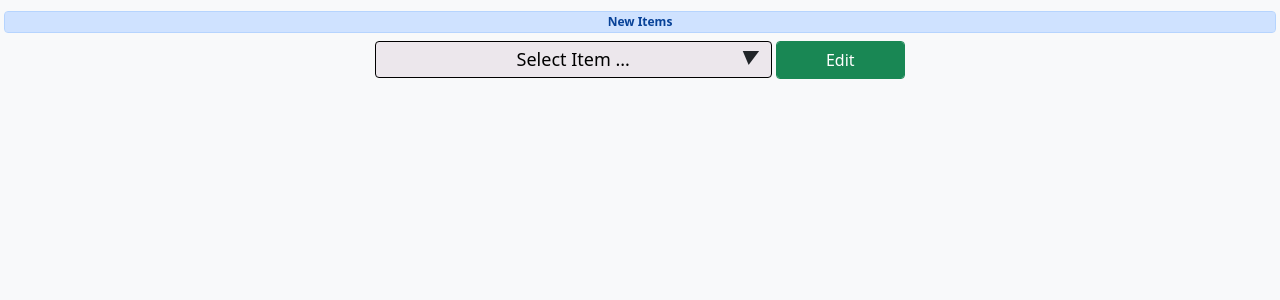
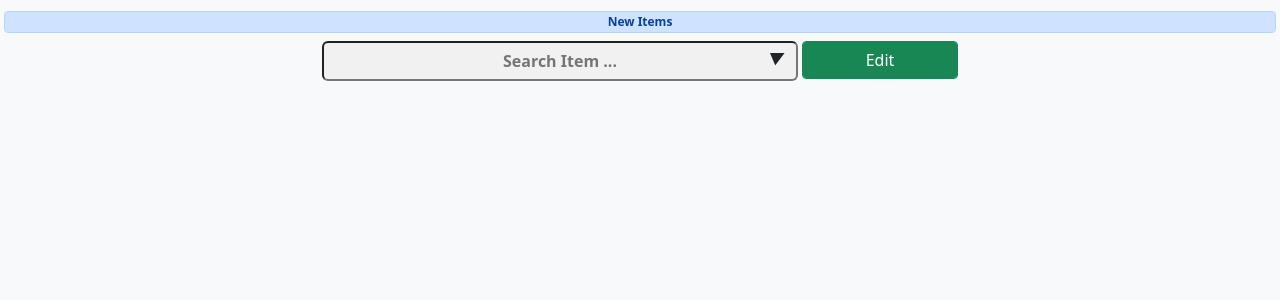
Before and after one commit to mkindia/order-m, a Django app: page /items/edit/ in a window 1280 px wide. Shown: the part 52-352 px from the top of the page. Run offline with Django 3.2, Linux system fonts and the light colour scheme; the first user in the database is signed in; data comes from the database, SQL or seed files in the repository; some libraries are stand-ins or nearby versions.

Commit message:
31-07-21

```diff
--- a/makeorders/models.py
+++ b/makeorders/models.py
@@ -94,7 +94,7 @@ class Sentorder(models.Model):
 
     orders = models.ForeignKey(Orders, on_delete=models.CASCADE)
     date = models.DateField()
-    qty = models.FloatField(default=1)
+    qty = models.FloatField()
     status = models.CharField(max_length=30,blank=True, null=True, choices=sent_cancel,default='Delivered',)
     consignee_id=models.PositiveIntegerField(blank=True, null=True,)
     by = models.CharField(max_length=30, blank=True, null=True, choices=by,default='ByUs',)
--- a/makeorders/templates/addsent.html
+++ b/makeorders/templates/addsent.html
@@ -62,6 +62,7 @@
         </div>
 
     </div>
+
 </form>
 
 {% if messages %}{% for message in messages %}
@@ -71,5 +72,8 @@
 <!-- {% if message.tags %} class="{{message.tags}}" {% endif %} -->
 
 {% endfor %}{% endif %}
+<script>
+document.getElementById("id_qty").value={{bal}}
+</script>
 
 {% endblock content %}
--- a/makeorders/templates/base.html
+++ b/makeorders/templates/base.html
@@ -11,14 +11,12 @@
   <!-- Required meta tags -->
   <meta charset="utf-8">
 
-   <meta http-equiv="refresh" content="2360">
+  <meta http-equiv="refresh" content="2360">
   <meta name="viewport" content="width=device-width, initial-scale=1">
- <script src="{% static 'js/jQuery.js' %}"></script>
+
  <link rel="stylesheet" href="{% static 'css/forsearch.css'%}"/>
  {% block css %} {% endblock css %}
 
- <!-- Select2 css -->
- <link href="https://cdn.jsdelivr.net/npm/select2@4.1.0-rc.0/dist/css/select2.min.css" rel="stylesheet" />
   <!-- Bootstrap CSS -->
   <link href="https://cdn.jsdelivr.net/npm/bootstrap@5.0.1/dist/css/bootstrap.min.css" rel="stylesheet"
     integrity="sha384-+0n0xVW2eSR5OomGNYDnhzAbDsOXxcvSN1TPprVMTNDbiYZCxYbOOl7+AMvyTG2x" crossorigin="anonymous">
--- a/makeorders/templates/for_data.html
+++ b/makeorders/templates/for_data.html
@@ -90,6 +90,7 @@
                                                  <form action="{% url 'addsent' 'add' %}">
                                                         <input type="hidden" name="oid" value={{ orders.id }}>
                                                         <input type="hidden" name="item_id" value={{ orders.item_id }}>
+                                                        <input type="hidden" name="bal" value={{ orders.balance }}>
                                                         <input type="hidden" name="unit" value={{ orders.unit }}>
                                                         <input type="hidden" name="item_price" value={{ orders.item_price }}>
                                                         <input class="form-control btn-outline-dark btn-sm"
--- a/makeorders/templates/items.html
+++ b/makeorders/templates/items.html
@@ -10,7 +10,7 @@
 
 
 {% if messages %}
-{% for message in messages %} {% if message.tags %} class="{{message.tags}}" {% endif %}
+{% for message in messages %} {% if message.tags %} {% endif %}
 <div {% if message.tags == 'success' %} class="alert alert-success alert-dismissible fade show mt-2" {% endif %}
      {% if message.tags == 'warning' %} class="alert alert-danger alert-dismissible fade show mt-2" {% endif %} >
 
@@ -22,7 +22,7 @@
 {% endif %}
 
 <h6 class="form-control badge alert-primary text-center"> New Items </h6>
-<div class="col-sm-10 col-md-8 col-lg-5 mx-auto">
+<div class="col-sm-12 col-md-10 col-lg-6 mx-auto">
 <form class="form" method="POST">
     {% csrf_token %}
     <div class="row g-1">
@@ -30,10 +30,18 @@
 
         <div class="col-9" >
           <div class="dropdowndiv" >
-            <div class="dropbtn">
-            <input onclick="myFunction()" type="button" value2send="" id="showinput" class="searchonclick" value="Select Item ..."><i class="downaero"> &#9660;</i>
-            </div>
+
+            <input onclick="myFunction()"
+            type="text" readonly value2send=""placeholder="Search Item ..."
+             name="selectedItem" id="showinput"
+             style="width: 100%;font-weight:bold;
+             border-radius: 6px;padding: 6px; text-align: center;
+             background-color: rgb(241, 241, 241);">
+
+             <i class="downaero" style="top: 6px; position: absolute; margin-left: -30px;"> &#9660;</i>
+
              <div id="myDropdown" class="dropdown-content">
+
               <input type="text" list="items" oninput="onInput()" id="input" class="searchtext" />
 
               <datalist id="items">
@@ -59,7 +67,4 @@
 
 
 
-</div>
-
-
 {% endblock content %}
--- a/makeorders/templates/itemwise_data.html
+++ b/makeorders/templates/itemwise_data.html
@@ -100,6 +100,7 @@ $(function() {
         if(ounit.trim() == "Roll"){Roll += parseFloat(bal);}
         if(ounit.trim() == "Liter"){Liter += parseFloat(bal);}
 
+
          }
         var  balance = "";
         if(Carton !=0 ){balance = balance + " , " + Carton + " / Carton"};
@@ -113,6 +114,7 @@ $(function() {
         if(Roll !=0 ){balance =balance + " , " + Roll + " / Roll"};
         if(Liter !=0 ){balance =balance + " , " + Liter + " / Liter"};
 
+
         balance = balance.substring(2);
 
         document.getElementById('total').innerHTML = "<span style=\"color:#000000\">Balance : </span>" + "<span style=\"color:#e60000;font-weight:bold;margin-right:2%\">"+balance+"</span>";
--- a/makeorders/views.py
+++ b/makeorders/views.py
@@ -3,7 +3,7 @@ from django.utils import timezone
 from django.db.models.fields import BLANK_CHOICE_DASH, DateTimeField, IntegerField, NullBooleanField
 from django.forms.widgets import DateInput, DateTimeBaseInput, NullBooleanSelect
 from django.shortcuts import redirect, render, HttpResponseRedirect
-from django.http import JsonResponse
+from django.http import JsonResponse, response
 from django.contrib.auth.forms import AuthenticationForm
 from django.contrib.auth import authenticate, login, logout
 from django.contrib import messages
@@ -241,6 +241,7 @@ def addsent(request, atri):
         if atri=='add':
             sento = Orders.objects.filter(id= request.GET.get('oid'))
             sentform=Sentorderform()
+            bal=request.GET.get('bal')
             ordercarton=0
             findconsignee=0
             for c in sento :
@@ -290,7 +291,8 @@ def addsent(request, atri):
                 else:
 
                     sentform=Sentorderform()
-
+            else:
+                    return render(request,'addsent.html',{'sentform':sentform,'bal':bal,'action':action})
         if atri=='edit':
             sid=request.GET.get('sid')
             sdetail=Sentorder.objects.get(pk=sid)
@@ -481,13 +483,14 @@ def items(request, atri):
 
         if atri=='edit':
 
-            if request.POST.get('item_id'):
-                pid=request.POST.get('item_id')
+            if request.POST.get('selectedItem'):
+
+                pid=Items.objects.get(item_name=request.POST.get('selectedItem').title())
 
                 itemform=Itemsform(request.POST)
                 if itemform.is_valid():
                     name=itemform.cleaned_data['item_name'].title()
-                    pi=Items.objects.get(pk=int(pid))
+                    pi=Items.objects.get(pk=int(pid.id))
                     conflict=Items.objects.all()
                     con=''
                     noofcon=0
@@ -499,26 +502,28 @@ def items(request, atri):
                         messages.warning(request,'Item Already Exist  '+ name)
                         return HttpResponseRedirect('/items/edit/')
                     else :
-                        sev=Items.objects.get(id=int(pid))
+                        sev=Items.objects.get(id=int(pid.id))
                         sev.item_name=name
                         sev.save()
                         messages.success(request,'Item Update Success  '+ name)
                         return HttpResponseRedirect('/items/edit/')
 
         if atri=='delete':
+             print(request.POST.get('item_id'))
+             if request.method=='POST':
+                item_id=request.POST.get('item_id')
+                if request.POST.get('item_id'):
 
-             if request.method=='POST':
-                if request.POST.get('item_id'):
                     item1='None'
-                    ordfom=Orders.objects.filter(item_id=request.POST.get('item_id'))
-                    for it in ordfom :
-                        item1=it.item_id
+                    ordfom=Orders.objects.filter(item_id=item_id)
+                    for item in ordfom:
+                       item1=item.item_id
 
                     if item1 == 'None':
-                        pid=Items.objects.get(pk=request.POST.get('item_id'))
+                        pid=Items.objects.get(pk=item_id)
                         pid.delete()
                     else:
-                        itemname=Items.objects.filter(pk=request.POST.get('item_id'))
+                        itemname=Items.objects.filter(pk=item_id)
                         for inn in itemname:
                              item1=inn.item_name
 
@@ -533,7 +538,11 @@ def items_data(request):
     item=Items.objects.all()
     sitem=item.latest('updated_at')
     lastitemname=sitem.item_name
-    return render(request,'items_data.html',{'items':item, 'sitem':lastitemname})
+    lastitemid=sitem.id
+    response ={'sitem':lastitemname,'sid':lastitemid,'items':item}
+    #return JsonResponse(response)
+    # return response.HttpResponse("hello",context:)
+    return render(request,'items_data.html',response)
 
 def add_party(request,pr):
     if request.user.is_authenticated:
--- a/static/css/forsearch.css
+++ b/static/css/forsearch.css
@@ -1,7 +1,7 @@
 
   .dropbtn {
-   background-color: rgb(236, 231, 236);
 
+   background-color: rgb(227, 230, 231);
    border:1px black solid;
 
    font-size: 18px;
@@ -11,6 +11,7 @@
    border-radius: 4px;
 
    cursor: pointer;
+
  }
 
  .dropbtn:hover, .dropbtn:focus {
@@ -27,19 +28,11 @@
 
  .dropdown-content {
    display: none;
-   background-color: rgb(221, 221, 221);
+   text-align: center;
    border-radius: 6px;
-   text-align: center;
-
-   align-content: center;
- }
- .searchonclick{
-    width: 100%; background-color: transparent; border-width: 0px; padding: 4px;
  }
 
-.downaero{
-    text-align:center; margin-top: 3px; width: auto;margin-left: -30px;  position: absolute;
-}
+
  .searchtext{
   font-size: 18px;
   margin-left: -50%;
@@ -49,5 +42,6 @@
   text-align: center;
   position:absolute;
 
+
  }
 .show {display: block;}
--- a/static/js/ajex.js
+++ b/static/js/ajex.js
@@ -16,7 +16,7 @@ $(document).ready(function(){
     {
      var el = document.createElement("div");
 
-     el.setAttribute("style","font-size:22px;font-weight:bold; border-radius:20px;color:black;border-color: black ;position:absolute;z-index:10000;top:0%;width:100%;line-height:50px; background-color:#00f7ff; text-align:center;");
+     el.setAttribute("style","font-size:22px;font-weight:bold;margin-left:15%;top:2px; border-radius:10px;color:black;border-color:#4385cc ; border-width:4px; border-style: solid; position:absolute;z-index:10000;width:70%;line-height:auto; background-color:#f2f6f8; text-align:center;");
 
      el.innerHTML = msg
      setTimeout(function(){
@@ -34,7 +34,7 @@ $(document).ready(function(){
     //for search box
 
  if(window.location.pathname=='/'){
-
+       // tempAlert("hrkkkh hjgd fjghj",5000);
         document.getElementById("consign").disabled=true;
 
         function showAjexOrder(pid,con)
@@ -401,7 +401,9 @@ if(window.location.pathname=='/items/edit/'){
             success: function (data) {
 
                 $("#form_data").html(data);
-            }
+            },
+            fail : function(){alert('Item Not Found')},
+            error: function(){alert('page not found')}
         });
     }
     });
@@ -414,7 +416,7 @@ if(window.location.pathname=='/items/delete/'){
     $('#editbtn').click(function(){
 
        let selectvalue=document.getElementById('showinput').value2send;
-       // alert("hrloo");
+
         //var selectvalue= $(this).val();
         $.ajax({
 
@@ -430,20 +432,16 @@ if(window.location.pathname=='/items/delete/'){
     });
 
     $("#form_data").on('click', '#itemdel', function () {
-
-        var id = $('#select_item').val();
+          var id = document.getElementById('showinput').value2send;
+       // var id = $('#select_item').val();
         $.ajax({
 
             type : "POST",
             url: '/items/delete/',
             data: {
                 item_id:id,
-             //item_name : $('#select_item').val(),
-             //last_name : $('#last_name').val(),
-             //csrfmiddlewaretoken: '{{ csrf_token }}',
              dataType: "json",
              csrfmiddlewaretoken:$('input[name=csrfmiddlewaretoken]').val(),
-             action: 'post'
 
             },
 
@@ -451,8 +449,8 @@ if(window.location.pathname=='/items/delete/'){
 
                 if (data.msg!='None'){alert('Can not delete item Exist In order (  '+data.msg+'  )')}
                 if(data.msg=='None'){
+                     alert('Item Delete Success');
                      window.location.replace('/');
-                     alert('Item Delete Success');
                     }
 
                //$('#form_data').html(data.msg) /* response message */
@@ -698,12 +696,11 @@ if(window.location.pathname=='/addorder/add/'){
         let qty = $("#id_qty").val();
         let unit = $("#id_unit").val();
         let price = document.getElementById('id_item_price').value;
-
         let item_des1 = null;
 
          if(item_des != ""){item_des= item_des,item_des1="("+item_des+")" };
 
-    if(item != "Select Item ...")
+    if(item != "")
     {
         if(qty != "")
         {
@@ -723,8 +720,7 @@ if(window.location.pathname=='/addorder/add/'){
 
                         },
                         success: function (database) {
-                               document.getElementById("showinput").value='Select Item ...';
-
+                               document.getElementById("showinput").value=null;
 
                                 var x2=document.getElementById("id_item_des");
                                     x2.value=null;
@@ -784,13 +780,15 @@ if(window.location.pathname=='/addorder/add/'){
             type : "POST",
             url: '/items/add/',
             data: {
-
+                dataType: "json",
                 item_name:itemname.value,
                 csrfmiddlewaretoken:$('input[name=csrfmiddlewaretoken]').val(),
                 action: 'POST'
 
             },
             success: function (data) {
+               // var lastitem=data.sitem;
+                //        alert(lastitem);
                 $.ajax({
 
                     url: '/items_data/',
@@ -799,11 +797,10 @@ if(window.location.pathname=='/addorder/add/'){
                     },
                     success: function (data) {
 
-                        $("#item_name").html(data);
+                     $("#item_name").html(data);
 
                     }
-                })
-
+                });
 
             }
         });
```
Also changed, not shown: other parts of makeorders/templates/base.html (+1 -4 lines), makeorders/templates/addorder.html (+11 -7 lines), makeorders/templates/consigneedetails.html (+4 -4 lines), makeorders/templates/items_data.html (+17 -3 lines), db.sqlite3.
